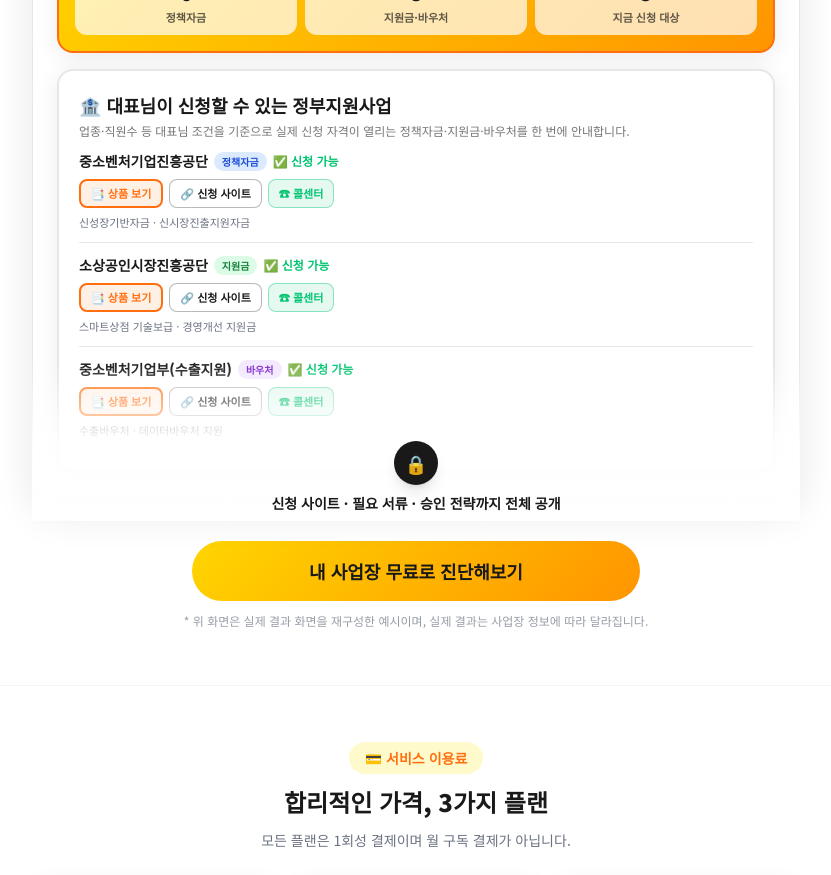
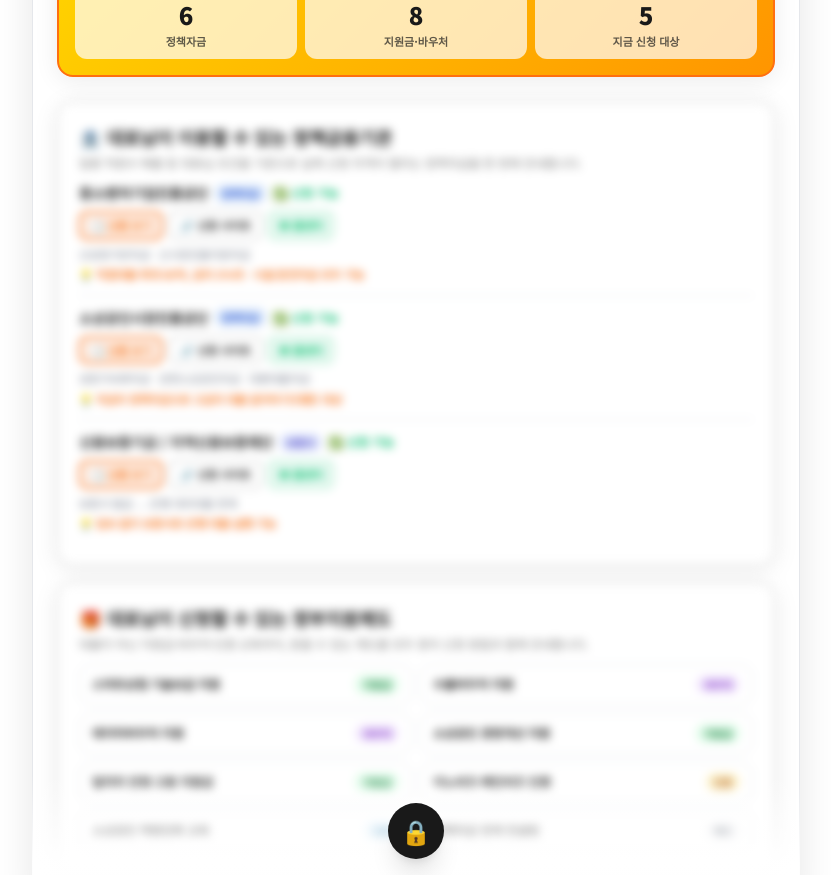
Before and after one commit to ppfa26/PPFA26, a Next.js app: page / in a window 1280 px wide. Shown: the part 1860-2735 px from the top of the page, without its empty margins (224-1055 px from the left). Built offline with nearby package versions, Linux system fonts and the light colour scheme; no server answers; a web font is replaced by a local one.

Commit message:
홈 결과 예시 섹션을 실제 결과창 구조로 확장 + 블러 필름 처리(정보 풍성/결제 유도)

```diff
--- a/src/app/page.tsx
+++ b/src/app/page.tsx
@@ -308,8 +308,8 @@ export default function Home() {
                 as="p"
                 className="mx-auto mt-3 max-w-xl break-keep text-sm text-brand-gray"
               >
-                진단을 마치면 아래와 같이 신청 가능한 기관·상품과 신청 방법까지
-                실제로 이렇게 안내됩니다.
+                진단을 마치면 아래와 똑같은 결과 화면으로, 신청 가능한 기관·상품과
+                신청 방법까지 실제로 이렇게 안내됩니다.
               </Editable>
             </div>
 
@@ -326,9 +326,8 @@ export default function Home() {
                   </span>
                 </div>
 
-                {/* 대시보드 본문 */}
-                <div className="space-y-4 p-4 text-left sm:p-6">
-                  {/* 진단 완료 배너 + 3칸 통계 (실제 화면 재현) */}
+                {/* 진단 완료 배너 + 3칸 통계 (선명하게 노출 — '이만큼 매칭됐다'를 확실히 보여줌) */}
+                <div className="p-4 pb-0 sm:p-6 sm:pb-0">
                   <div className="rounded-2xl border-2 border-brand-orange bg-brand-grad p-4 shadow-card">
                     <p className="break-keep text-sm font-extrabold text-brand-dark sm:text-base">
                       🎉 진단 완료! 대표님이 지금 신청해볼 수 있는 것들이
@@ -344,7 +343,7 @@ export default function Home() {
                           key={s.l}
                           className="rounded-xl bg-white/70 px-2 py-2.5 text-center"
                         >
-                          <p className="text-xl font-extrabold text-brand-dark">
+                          <p className="text-xl font-extrabold text-brand-dark sm:text-2xl">
                             {s.n}
                           </p>
                           <p className="mt-0.5 break-keep text-[11px] font-bold text-brand-dark/70">
@@ -354,15 +353,18 @@ export default function Home() {
                       ))}
                     </div>
                   </div>
+                </div>
 
-                  {/* 신청 가능 정부지원사업 (정책자금·지원금·바우처 다양화) */}
+                {/* 결과 본문 — 사생활 방지 필름(블러)로 처리하여 '내용은 꽉 찼지만 자세히는 안 보이는' 상태 */}
+                <div className="preview-film space-y-4 p-4 text-left sm:p-6" aria-hidden="true">
+                  {/* 정책금융기관 섹션 */}
                   <div className="rounded-2xl border-2 border-brand-dark/10 bg-white p-4 shadow-card sm:p-5">
                     <p className="text-base font-extrabold text-brand-dark sm:text-lg">
-                      🏦 대표님이 신청할 수 있는 정부지원사업
+                      🏦 대표님이 이용할 수 있는 정책금융기관
                     </p>
                     <p className="mt-1 break-keep text-xs text-brand-dark/60">
-                      업종·직원수 등 대표님 조건을 기준으로 실제 신청 자격이
-                      열리는 정책자금·지원금·바우처를 한 번에 안내합니다.
+                      업종·직원수·매출 등 대표님 조건을 기준으로 실제 신청 자격이
+                      열리는 정책자금을 한 번에 안내합니다.
                     </p>
                     <div className="mt-3 divide-y divide-gray-200">
                       {[
@@ -371,18 +373,21 @@ export default function Home() {
                           cat: "정책자금",
                           catCls: "bg-blue-100 text-blue-700",
                           prod: "신성장기반자금 · 신시장진출지원자금",
+                          hook: "직접대출 최대 60억, 금리 2%대 · 시설/운전자금 모두 가능",
                         },
                         {
                           inst: "소상공인시장진흥공단",
-                          cat: "지원금",
-                          catCls: "bg-green-100 text-green-700",
-                          prod: "스마트상점 기술보급 · 경영개선 지원금",
+                          cat: "정책자금",
+                          catCls: "bg-blue-100 text-blue-700",
+                          prod: "성장가속화자금 · 강한소상공인자금 · 대환대출자금",
+                          hook: "저금리 정책자금으로 고금리 대출 갈아타기(대환) 대상",
                         },
                         {
-                          inst: "중소벤처기업부(수출지원)",
-                          cat: "바우처",
-                          catCls: "bg-purple-100 text-purple-700",
-                          prod: "수출바우처 · 데이터바우처 지원",
+                          inst: "신용보증기금 / 지역신용보증재단",
+                          cat: "보증서",
+                          catCls: "bg-indigo-100 text-indigo-700",
+                          prod: "보증서 발급 → 은행 대리대출 연계",
+                          hook: "담보 없이 보증서로 은행 대출 실행 가능",
                         },
                       ].map((m, i) => (
                         <div key={i} className="py-3 first:pt-0">
@@ -413,6 +418,46 @@ export default function Home() {
                           <p className="mt-1.5 break-keep text-[11px] text-brand-gray">
                             {m.prod}
                           </p>
+                          <p className="mt-1 break-keep text-[11px] font-semibold text-brand-orange">
+                            💡 {m.hook}
+                          </p>
+                        </div>
+                      ))}
+                    </div>
+                  </div>
+
+                  {/* 정부지원제도 섹션 */}
+                  <div className="rounded-2xl border-2 border-brand-dark/10 bg-white p-4 shadow-card sm:p-5">
+                    <p className="text-base font-extrabold text-brand-dark sm:text-lg">
+                      🎁 대표님이 신청할 수 있는 정부지원제도
+                    </p>
+                    <p className="mt-1 break-keep text-xs text-brand-dark/60">
+                      대출이 아닌 지원금·바우처·인증·교육까지, 받을 수 있는 제도를
+                      모두 찾아 신청 방법과 함께 안내합니다.
+                    </p>
+                    <div className="mt-3 grid grid-cols-1 gap-2 sm:grid-cols-2">
+                      {[
+                        { t: "스마트상점 기술보급 지원", c: "지원금", cls: "bg-green-100 text-green-700" },
+                        { t: "수출바우처 지원", c: "바우처", cls: "bg-purple-100 text-purple-700" },
+                        { t: "데이터바우처 지원", c: "바우처", cls: "bg-purple-100 text-purple-700" },
+                        { t: "소상공인 경영개선 지원", c: "지원금", cls: "bg-green-100 text-green-700" },
+                        { t: "일자리 안정·고용 지원금", c: "지원금", cls: "bg-green-100 text-green-700" },
+                        { t: "이노비즈·메인비즈 인증", c: "인증", cls: "bg-amber-100 text-amber-700" },
+                        { t: "소상공인 역량강화 교육", c: "교육", cls: "bg-sky-100 text-sky-700" },
+                        { t: "정책자금 연계 컨설팅", c: "제도", cls: "bg-gray-100 text-gray-700" },
+                      ].map((g, i) => (
+                        <div
+                          key={i}
+                          className="flex items-center justify-between gap-2 rounded-xl border border-gray-200 bg-white px-3 py-2.5"
+                        >
+                          <span className="break-keep text-[12px] font-bold text-brand-dark">
+                            {g.t}
+                          </span>
+                          <span
+                            className={`shrink-0 rounded-full px-2 py-0.5 text-[10px] font-bold ${g.cls}`}
+                          >
+                            {g.c}
+                          </span>
                         </div>
                       ))}
                     </div>
@@ -420,16 +465,20 @@ export default function Home() {
                 </div>
 
                 {/* 하단 페이드 + 잠금 (뒤에 더 많다는 느낌) */}
-                <div className="pointer-events-none absolute inset-x-0 bottom-0 h-40 bg-gradient-to-t from-white via-white/90 to-transparent" />
+                <div className="pointer-events-none absolute inset-x-0 bottom-0 h-44 bg-gradient-to-t from-white via-white/95 to-transparent" />
               </div>
 
-              {/* 잠금 오버레이 안내 */}
-              <div className="relative -mt-14 flex flex-col items-center pb-2">
-                <span className="flex h-11 w-11 items-center justify-center rounded-full bg-brand-dark text-lg text-white shadow-lg">
+              {/* 잠금 오버레이 안내 — '이만큼 준다, 결제하면 전부 공개' */}
+              <div className="relative -mt-24 flex flex-col items-center pb-2">
+                <span className="flex h-14 w-14 items-center justify-center rounded-full bg-brand-dark text-2xl text-white shadow-xl">
                   🔒
                 </span>
-                <p className="mt-2 break-keep text-center text-sm font-bold text-brand-dark">
-                  신청 사이트 · 필요 서류 · 승인 전략까지 전체 공개
+                <p className="mt-3 break-keep text-center text-base font-extrabold text-brand-dark sm:text-lg">
+                  이 모든 결과가 대표님을 기다리고 있어요
+                </p>
+                <p className="mt-1 break-keep text-center text-[13px] font-semibold text-brand-gray">
+                  각 항목의 <b className="text-brand-orange">신청 사이트 · 필요 서류 · 승인 전략</b>까지
+                  <br className="hidden sm:inline" /> 결제 후 전부 공개됩니다.
                 </p>
               </div>
             </div>
```
